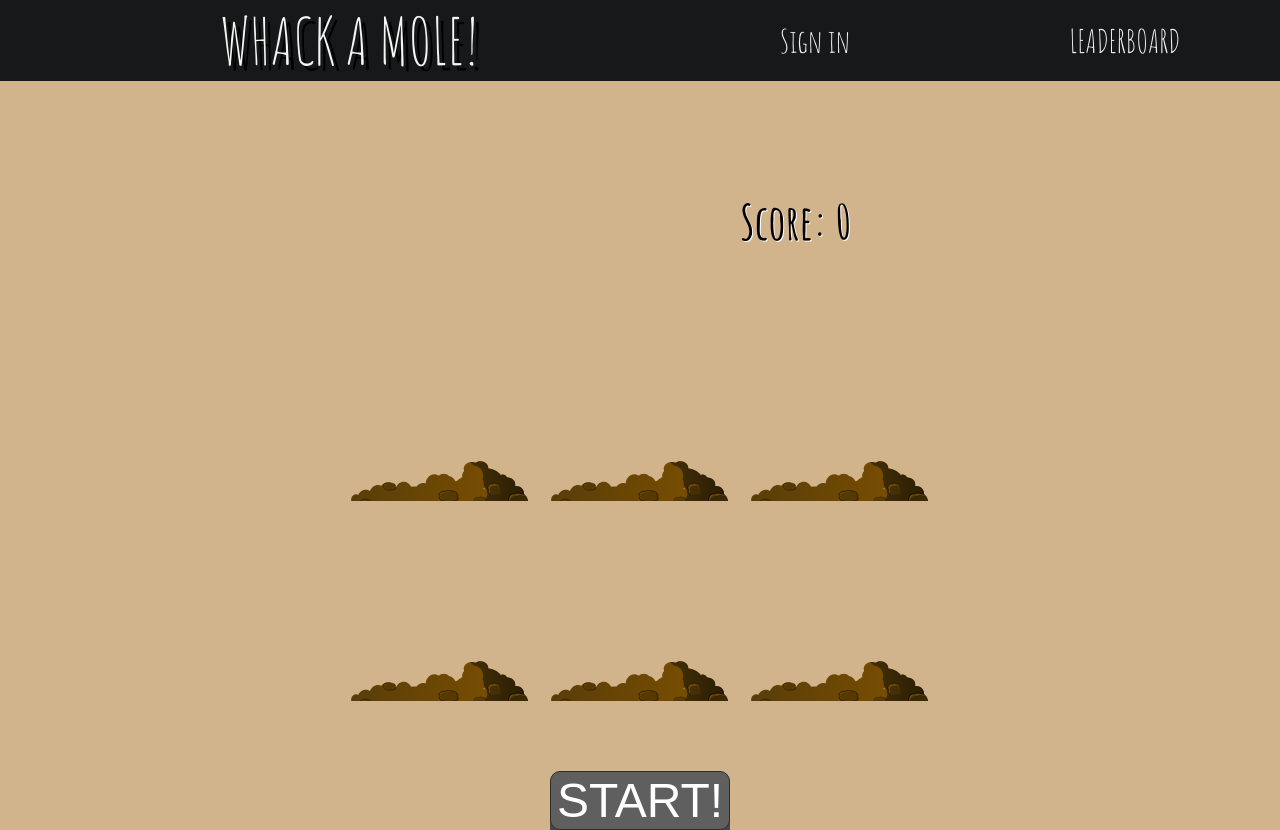
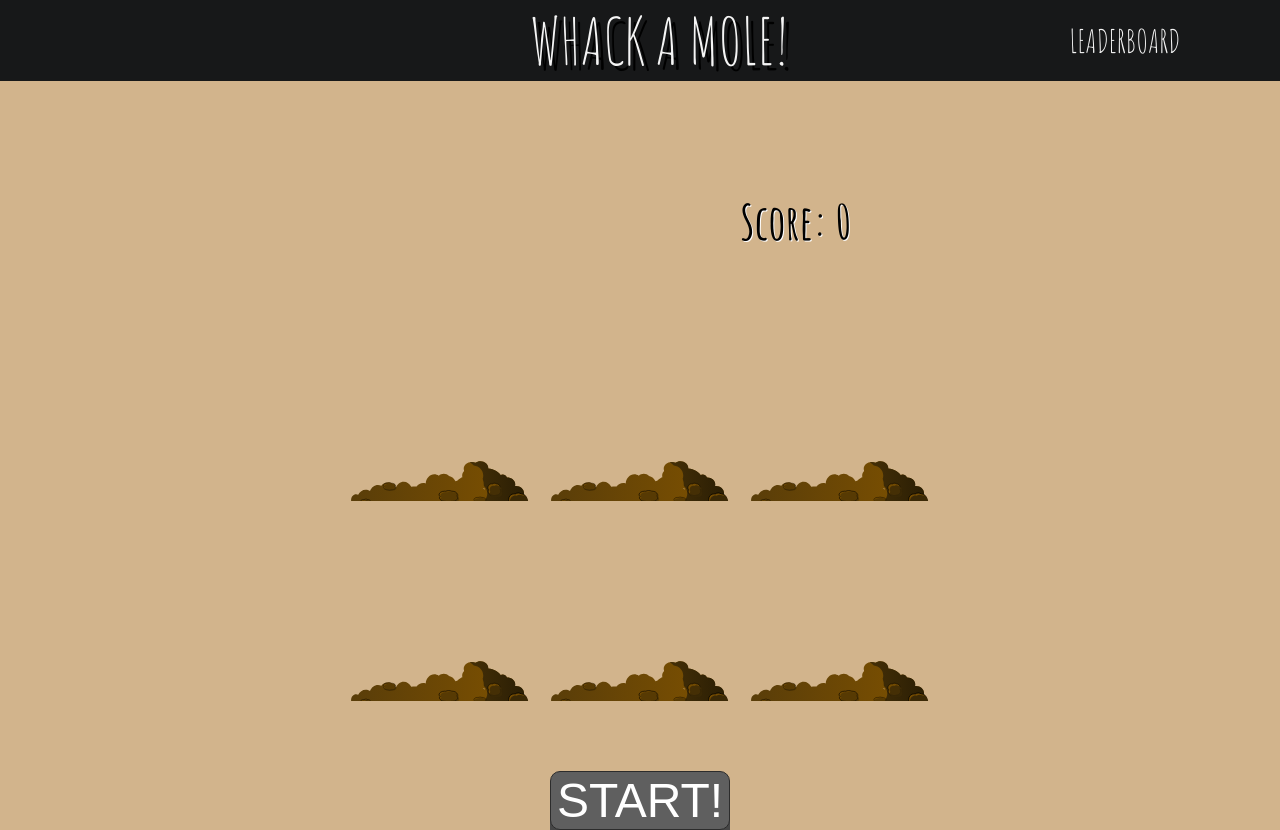
Before and after one commit to sean721721721/Whack-A-Mole-React, a React (Create React App) app: page / in a window 1280 px wide. Built offline with nearby package versions, Linux system fonts and the light colour scheme.

Commit message:
remove sign in

```diff
--- a/src/App.scss
+++ b/src/App.scss
@@ -43,6 +43,11 @@ body,
   list-style: none;
   // justify-content: space-between;
   align-items: center;
+}
+
+.App-header ul::before {
+  content: '';
+  flex: 1;
 }
 
 .App-header li {
--- a/src/Header.js
+++ b/src/Header.js
@@ -24,7 +24,6 @@ const Header = () => {
         <div className="App-header">
             <ul>
                 <li className="logo" onClick={handleClick}>WHACK A MOLE!</li>
-                <li>Sign in</li>
                 <li onClick={handleClick}>LEADERBOARD</li>
             </ul>
         </div>
```
